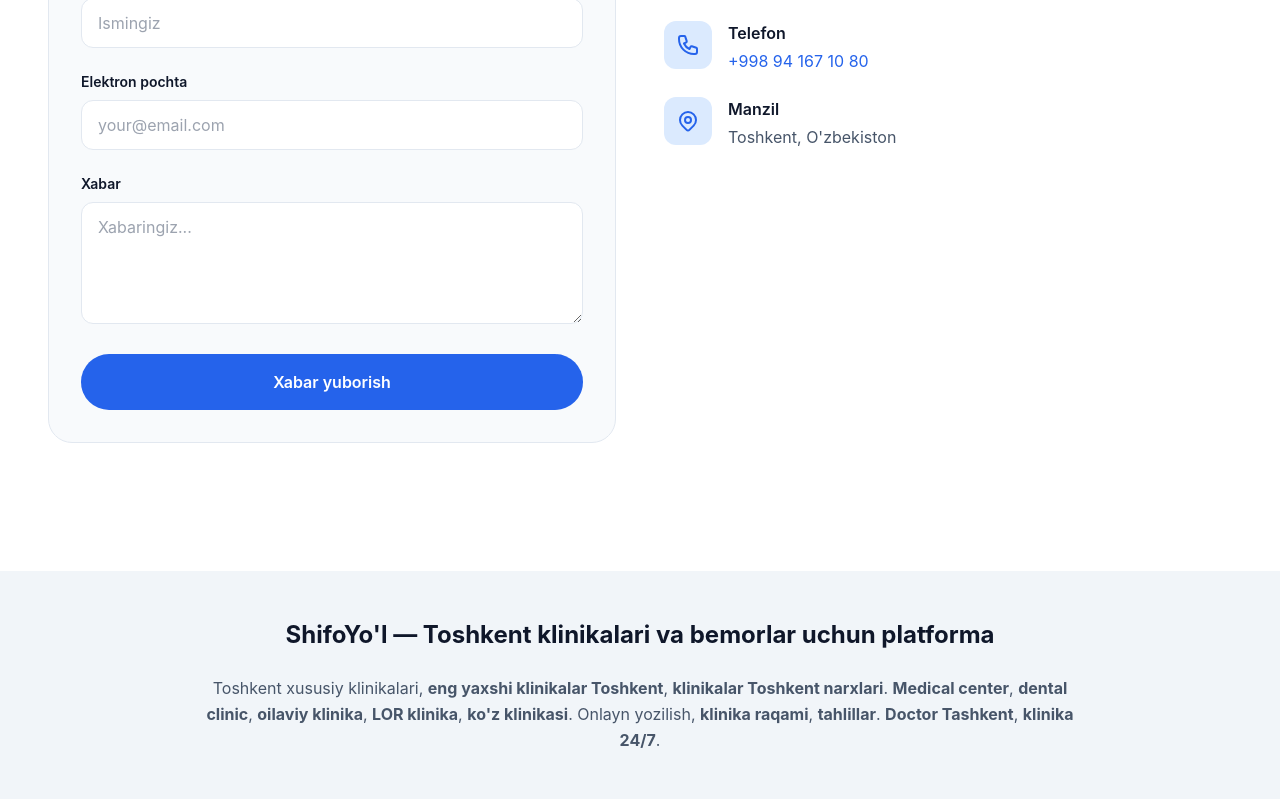
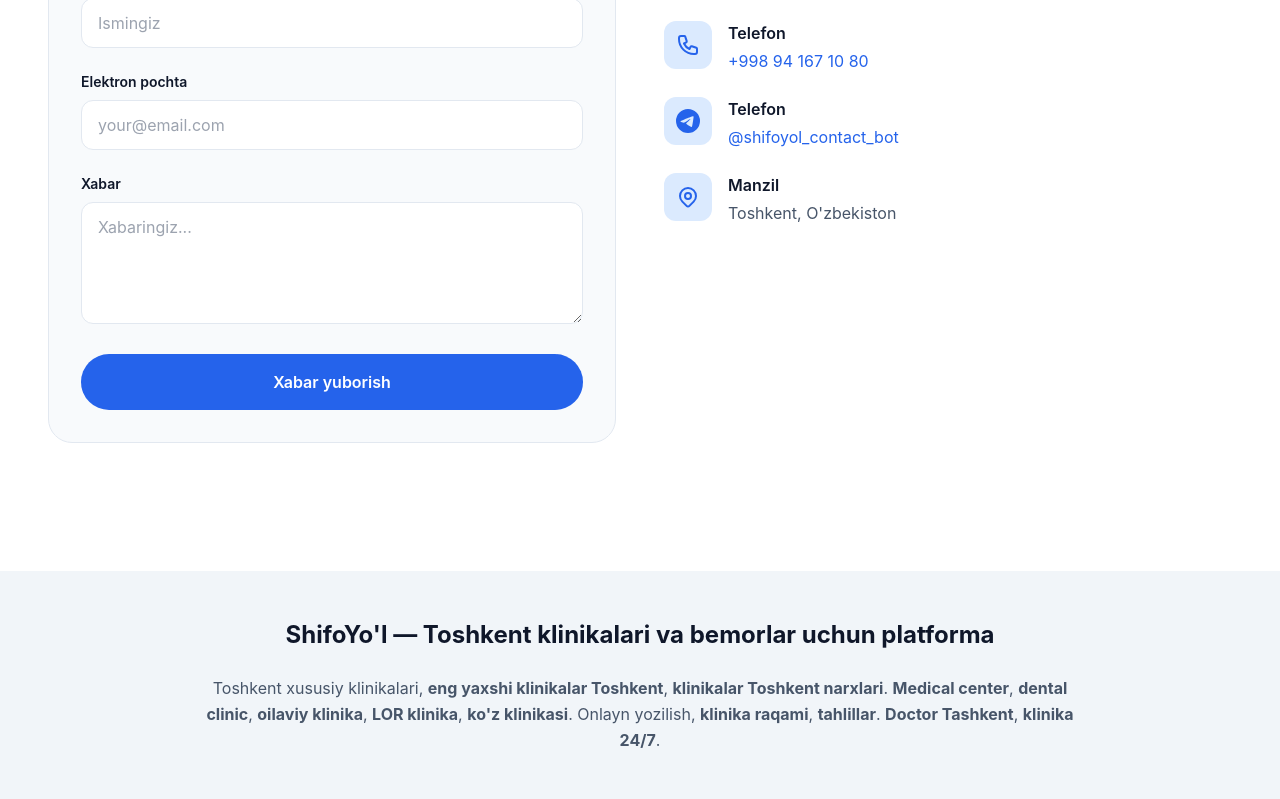
Before and after one commit to aksumaa/shifoyol_landing, a website: page index.html in a window 1280 px wide. Shown: the part 10867-11666 px from the top of the page. Drawn offline with nearby package versions, Linux system fonts and the light colour scheme; a script that the page names is missing.

Commit message:
add: add new changes

```diff
--- a/index.html
+++ b/index.html
@@ -14,7 +14,8 @@
     <meta property="og:type" content="website">
     <meta property="og:url" content="https://shifoyol.uz/">
     <meta property="og:title" content="ShifoYo'l — Клиники Ташкента | Медицинский центр, Онлайн запись">
-    <meta property="og:description" content="Платформа для поиска частных клиник Ташкента. Онлайн-запись, напоминания о лекарствах, dental, family clinic.">
+    <meta property="og:description"
+        content="Платформа для поиска частных клиник Ташкента. Онлайн-запись, напоминания о лекарствах, dental, family clinic.">
     <meta property="og:locale" content="ru_UZ">
     <meta property="og:locale:alternate" content="uz_UZ">
     <meta property="og:site_name" content="ShifoYo'l">
@@ -23,7 +24,8 @@
     <!-- Twitter -->
     <meta name="twitter:card" content="summary_large_image">
     <meta name="twitter:title" content="ShifoYo'l — Клиники Ташкента | Медицинский центр">
-    <meta name="twitter:description" content="Поиск клиник Ташкента, онлайн-запись, частные клиники, dental clinic, medical center.">
+    <meta name="twitter:description"
+        content="Поиск клиник Ташкента, онлайн-запись, частные клиники, dental clinic, medical center.">
     <meta name="twitter:image" content="https://shifoyol.uz/images/2026-02-06_18.13.05-removebg-preview.png">
     <meta name="theme-color" content="#2563eb">
     <link rel="icon" type="image/x-icon" href="public/favicon.ico">
@@ -77,7 +79,8 @@
                         <line x1="12" y1="5" x2="12" y2="19"/>
                         <line x1="5" y1="12" x2="19" y2="12"/>
                     </svg> -->
-                    <img src="images/2026-02-06_18.13.05-removebg-preview.png" alt="ShifoYo'l — клиники Ташкента, медицинский центр" width="24" height="24">
+                    <img src="images/2026-02-06_18.13.05-removebg-preview.png"
+                        alt="ShifoYo'l — клиники Ташкента, медицинский центр" width="24" height="24">
                 </div>
                 <span>ShifoYo'l</span>
             </a>
@@ -329,7 +332,8 @@
                     <div class="flex flex-wrap gap-4 mt-12 app-buttons">
                         <a href="#" target="_blank" rel="noopener"
                             class="store-btn inline-flex items-center gap-3 bg-white text-slate-800 px-6 py-4 rounded-2xl font-medium hover:shadow-2xl hover:scale-[1.02] transition-all duration-300">
-                            <img src="https://cdn-icons-png.flaticon.com/256/0/747.png" alt="Download ShifoYo'l on App Store" width="24" height="24">
+                            <img src="https://cdn-icons-png.flaticon.com/256/0/747.png"
+                                alt="Download ShifoYo'l on App Store" width="24" height="24">
                             <span class="text-left">
                                 <span class="block text-xs text-slate-500" data-i18n="app.download_on">Download on
                                     the</span>
@@ -1348,6 +1352,20 @@
                         <div class="flex items-start gap-4">
                             <div
                                 class="w-12 h-12 bg-blue-100 rounded-xl flex items-center justify-center flex-shrink-0">
+                                <svg class="w-6 h-6 text-blue-600" fill="currentColor" viewBox="0 0 24 24">
+                                    <path
+                                        d="M11.944 0A12 12 0 0 0 0 12a12 12 0 0 0 12 12 12 12 0 0 0 12-12A12 12 0 0 0 12 0a12 12 0 0 0-.056 0zm4.962 7.224c.1-.002.321.023.465.14a.506.506 0 0 1 .171.325c.016.093.036.306.02.472-.18 1.898-.962 6.502-1.36 8.627-.168.9-.499 1.201-.82 1.23-.696.065-1.225-.46-1.9-.902-1.056-.693-1.653-1.124-2.678-1.8-1.185-.78-.417-1.21.258-1.91.177-.184 3.247-2.977 3.307-3.23.007-.032.014-.15-.056-.212s-.174-.041-.249-.024c-.106.024-1.793 1.14-5.061 3.345-.48.33-.913.49-1.302.48-.428-.008-1.252-.241-1.865-.44-.752-.245-1.349-.374-1.297-.789.027-.216.325-.437.893-.663 3.498-1.524 5.83-2.529 6.998-3.014 3.332-1.386 4.025-1.627 4.476-1.635z" />
+                                </svg>
+                            </div>
+                            <div>
+                                <p class="font-semibold mb-1" data-i18n="contact.info.phone.label">Telefon</p>
+                                <a href="https://t.me/shifoyol_contact_bot"
+                                    class="text-blue-600 hover:underline">@shifoyol_contact_bot</a>
+                            </div>
+                        </div>
+                        <div class="flex items-start gap-4">
+                            <div
+                                class="w-12 h-12 bg-blue-100 rounded-xl flex items-center justify-center flex-shrink-0">
                                 <svg class="w-6 h-6 text-blue-600" fill="none" stroke="currentColor"
                                     viewBox="0 0 24 24">
                                     <path stroke-linecap="round" stroke-linejoin="round" stroke-width="2"
@@ -1371,11 +1389,15 @@
     <!-- SEO: Popular search terms (helps users & Google understand page topic) -->
     <section class="py-12 px-6 md:px-12 bg-slate-100" aria-label="ShifoYo'l — клиники Ташкента">
         <div class="max-w-[1400px] mx-auto">
-            <h2 class="text-2xl font-bold text-slate-800 mb-6 text-center" data-i18n="seo_section.title">ShifoYo'l — платформа для клиник и пациентов Ташкента</h2>
+            <h2 class="text-2xl font-bold text-slate-800 mb-6 text-center" data-i18n="seo_section.title">ShifoYo'l —
+                платформа для клиник и пациентов Ташкента</h2>
             <p class="text-slate-600 text-center max-w-4xl mx-auto leading-relaxed" data-i18n="seo_section.paragraph">
-                Поиск <strong>частных клиник Ташкента</strong>, <strong>лучшие клиники Ташкента</strong>, <strong>клиники Ташкента цены</strong>.
-                <strong>Medical center</strong>, <strong>dental clinic</strong>, <strong>семейная клиника</strong>, <strong>ЛОР клиника</strong>, <strong>глазная клиника</strong>.
-                Онлайн-запись, <strong>номер клиники</strong>, <strong>анализы</strong>. <strong>Doctor Tashkent</strong>, <strong>klinika 24/7</strong>.
+                Поиск <strong>частных клиник Ташкента</strong>, <strong>лучшие клиники Ташкента</strong>,
+                <strong>клиники Ташкента цены</strong>.
+                <strong>Medical center</strong>, <strong>dental clinic</strong>, <strong>семейная клиника</strong>,
+                <strong>ЛОР клиника</strong>, <strong>глазная клиника</strong>.
+                Онлайн-запись, <strong>номер клиники</strong>, <strong>анализы</strong>. <strong>Doctor
+                    Tashkent</strong>, <strong>klinika 24/7</strong>.
             </p>
         </div>
     </section>
```
